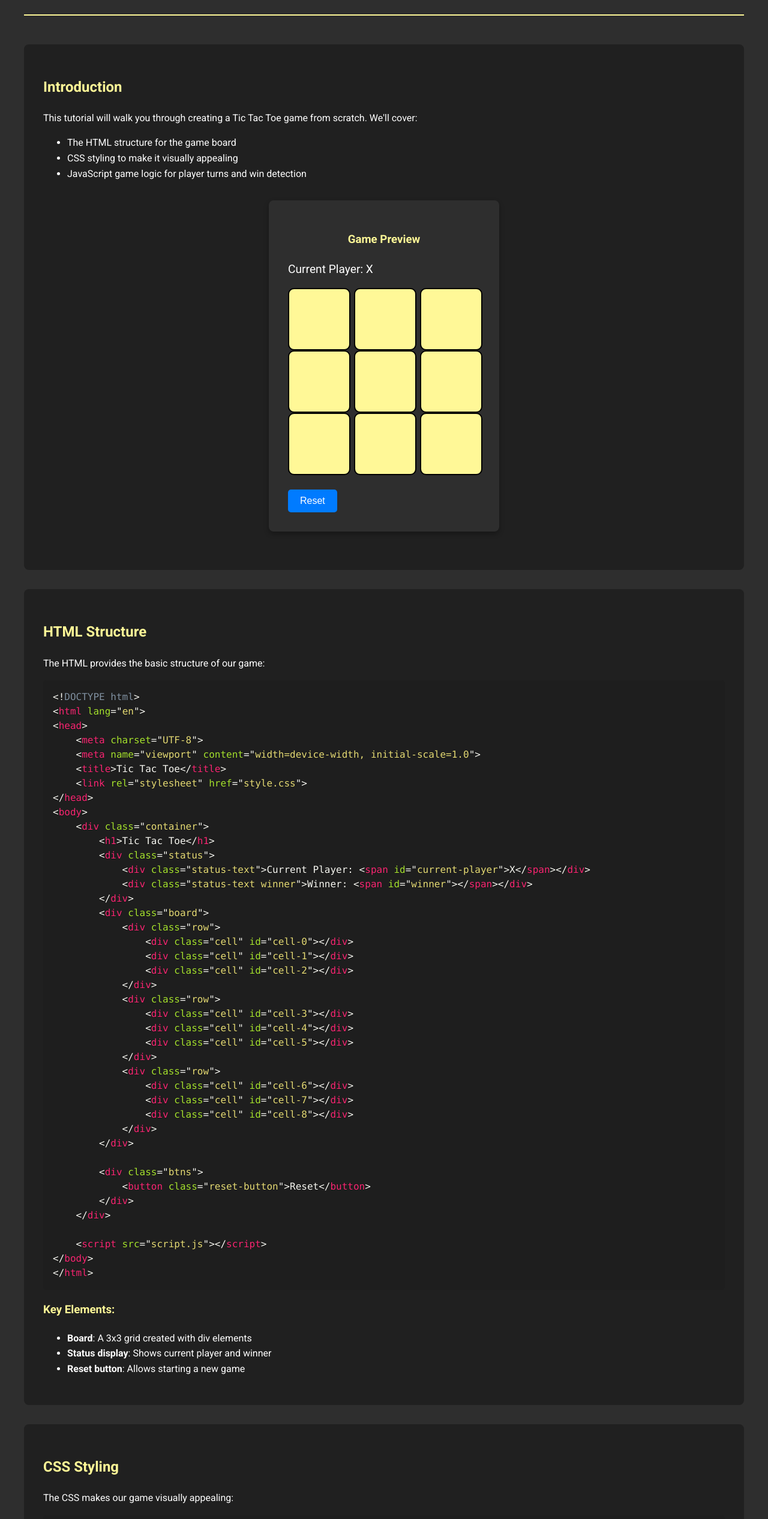
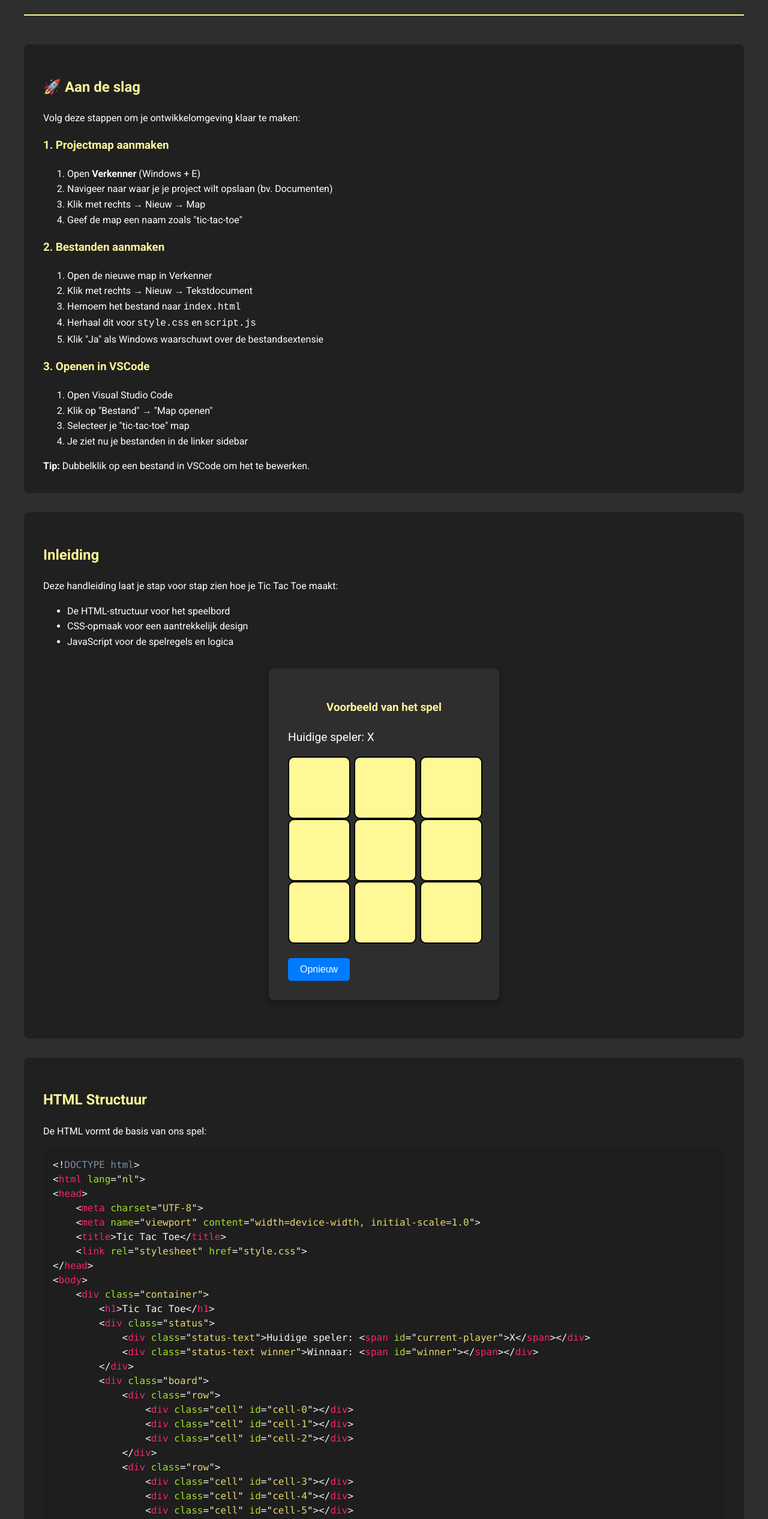
Before and after one commit to pgmgent-atwork2/project-1-workshop-start-to-code-jarne, a plain HTML site: page tutorial.html in a window 1280 px wide. Shown: the part 160-2692 px from the top of the page at 60% size. Drawn offline with nearby package versions, Linux system fonts and the light colour scheme.

Commit message:
aanpassing tutorial

```diff
--- a/tutorial.html
+++ b/tutorial.html
@@ -13,25 +13,59 @@
 <body>
     <div class="container">
         <header>
-            <h1><a href="tool.html">Tic Tac Toe</a> Game Tutorial</h1>
-            <p>Learn how to build this classic game with HTML, CSS, and JavaScript</p>
+            <h1><a target="_blank" href="index.html">Tic Tac Toe</a> Game Tutorial</h1>
+            <p>Leer hoe je dit klassieke spel maakt met HTML, CSS en JavaScript</p>
         </header>
 
         <section class="tutorial-section">
-            <h2>Introduction</h2>
-            <p>This tutorial will walk you through creating a Tic Tac Toe game from scratch. We'll cover:</p>
+            <h2>🚀 Aan de slag</h2>
+            <p>Volg deze stappen om je ontwikkelomgeving klaar te maken:</p>
+
+            <h3>1. Projectmap aanmaken</h3>
+            <ol>
+                <li>Open <strong>Verkenner</strong> (Windows + E)</li>
+                <li>Navigeer naar waar je je project wilt opslaan (bv. Documenten)</li>
+                <li>Klik met rechts → Nieuw → Map</li>
+                <li>Geef de map een naam zoals "tic-tac-toe"</li>
+            </ol>
+
+            <h3>2. Bestanden aanmaken</h3>
+            <ol>
+                <li>Open de nieuwe map in Verkenner</li>
+                <li>Klik met rechts → Nieuw → Tekstdocument</li>
+                <li>Hernoem het bestand naar <code>index.html</code></li>
+                <li>Herhaal dit voor <code>style.css</code> en <code>script.js</code></li>
+                <li>Klik "Ja" als Windows waarschuwt over de bestandsextensie</li>
+            </ol>
+
+            <h3>3. Openen in VSCode</h3>
+            <ol>
+                <li>Open Visual Studio Code</li>
+                <li>Klik op "Bestand" → "Map openen"</li>
+                <li>Selecteer je "tic-tac-toe" map</li>
+                <li>Je ziet nu je bestanden in de linker sidebar</li>
+            </ol>
+
+            <div class="note">
+                <strong>Tip:</strong> Dubbelklik op een bestand in VSCode om het te bewerken.
+            </div>
+        </section>
+
+        <section class="tutorial-section">
+            <h2>Inleiding</h2>
+            <p>Deze handleiding laat je stap voor stap zien hoe je Tic Tac Toe maakt:</p>
             <ul>
-                <li>The HTML structure for the game board</li>
-                <li>CSS styling to make it visually appealing</li>
-                <li>JavaScript game logic for player turns and win detection</li>
+                <li>De HTML-structuur voor het speelbord</li>
+                <li>CSS-opmaak voor een aantrekkelijk design</li>
+                <li>JavaScript voor de spelregels en logica</li>
             </ul>
 
             <div class="game-preview">
                 <div class="demo-game">
-                    <h3 style="text-align: center; color: var(--secondary);">Game Preview</h3>
+                    <h3 style="text-align: center; color: var(--secondary);">Voorbeeld van het spel</h3>
                     <div class="status">
-                        <div class="status-text">Current Player: <span id="current-player">X</span></div>
-                        <div class="status-text winner">Winner: <span id="winner"></span></div>
+                        <div class="status-text">Huidige speler: <span id="current-player">X</span></div>
+                        <div class="status-text winner">Winnaar: <span id="winner"></span></div>
                     </div>
                     <div class="board">
                         <div class="row">
@@ -51,17 +85,17 @@
                         </div>
                     </div>
                     <div class="btns">
-                        <button class="reset-button">Reset</button>
+                        <button class="reset-button">Opnieuw</button>
                     </div>
                 </div>
             </div>
         </section>
 
         <section class="tutorial-section">
-            <h2>HTML Structure</h2>
-            <p>The HTML provides the basic structure of our game:</p>
+            <h2>HTML Structuur</h2>
+            <p>De HTML vormt de basis van ons spel:</p>
             <pre><code class="language-html">&lt;!DOCTYPE html&gt;
-&lt;html lang="en"&gt;
+&lt;html lang="nl"&gt;
 &lt;head&gt;
     &lt;meta charset="UTF-8"&gt;
     &lt;meta name="viewport" content="width=device-width, initial-scale=1.0"&gt;
@@ -72,8 +106,8 @@
     &lt;div class="container"&gt;
         &lt;h1&gt;Tic Tac Toe&lt;/h1&gt;
         &lt;div class="status"&gt;
-            &lt;div class="status-text"&gt;Current Player: &lt;span id="current-player"&gt;X&lt;/span&gt;&lt;/div&gt;
-            &lt;div class="status-text winner"&gt;Winner: &lt;span id="winner"&gt;&lt;/span&gt;&lt;/div&gt;
+            &lt;div class="status-text"&gt;Huidige speler: &lt;span id="current-player"&gt;X&lt;/span&gt;&lt;/div&gt;
+            &lt;div class="status-text winner"&gt;Winnaar: &lt;span id="winner"&gt;&lt;/span&gt;&lt;/div&gt;
         &lt;/div&gt;
         &lt;div class="board"&gt;
             &lt;div class="row"&gt;
@@ -94,7 +128,7 @@
         &lt;/div&gt;
 
         &lt;div class="btns"&gt;
-            &lt;button class="reset-button"&gt;Reset&lt;/button&gt;
+            &lt;button class="reset-button"&gt;Opnieuw&lt;/button&gt;
         &lt;/div&gt;
     &lt;/div&gt;
 
@@ -102,17 +136,17 @@
 &lt;/body&gt;
 &lt;/html&gt;</code></pre>
 
-            <h3>Key Elements:</h3>
+            <h3>Belangrijke onderdelen:</h3>
             <ul>
-                <li><strong>Board</strong>: A 3x3 grid created with div elements</li>
-                <li><strong>Status display</strong>: Shows current player and winner</li>
-                <li><strong>Reset button</strong>: Allows starting a new game</li>
+                <li><strong>Bord</strong>: Een 3×3 grid gemaakt met div-elementen</li>
+                <li><strong>Statusbalk</strong>: Toont de huidige speler en winnaar</li>
+                <li><strong>Resetknop</strong>: Start een nieuw spel</li>
             </ul>
         </section>
 
         <section class="tutorial-section">
-            <h2>CSS Styling</h2>
-            <p>The CSS makes our game visually appealing:</p>
+            <h2>CSS Opmaak</h2>
+            <p>Met CSS maken we het spel visueel aantrekkelijk:</p>
             <pre><code class="language-css">body {
     font-family: Arial, sans-serif;
     margin: 0;
@@ -186,18 +220,17 @@
     display: none;
 }</code></pre>
 
-            <h3>Key Features:</h3>
+            <h3>Belangrijke kenmerken:</h3>
             <ul>
-                <li><strong>Grid layout</strong>: Uses CSS Grid for the game board</li>
-                <li><strong>Hover effects</strong>: Visual feedback when hovering cells</li>
-                <li><strong>Responsive</strong>: Centers the game on the page</li>
-                <li><strong>Visual hierarchy</strong>: Clear styling for different elements</li>
+                <li><strong>Grid layout</strong>: CSS Grid voor het speelbord</li>
+                <li><strong>Hover effecten</strong>: Visuele feedback bij muisover</li>
+                <li><strong>Responsief</strong>: Werkt op verschillende schermen</li>
             </ul>
         </section>
 
         <section class="tutorial-section">
-            <h2>JavaScript Game Logic</h2>
-            <p>The JavaScript handles all the game mechanics:</p>
+            <h2>JavaScript Spellogica</h2>
+            <p>JavaScript regelt alle spelmechanismen:</p>
             <pre><code class="language-javascript">const cells = document.querySelectorAll(".cell");
 const currentPlayerSpan = document.getElementById("current-player");
 const winnerSpan = document.getElementById("winner");
@@ -208,14 +241,14 @@ let currentPlayer = "X";
 let board = ["", "", "", "", "", "", "", "", ""];
 let gameActive = true;
 
-// Winning combinations
+// Winnende combinaties
 const winningCombinations = [
-  [0, 1, 2], [3, 4, 5], [6, 7, 8], // rows
-  [0, 3, 6], [1, 4, 7], [2, 5, 8], // columns
-  [0, 4, 8], [2, 4, 6]             // diagonals
+    [0, 1, 2], [3, 4, 5], [6, 7, 8], // rijen
+    [0, 3, 6], [1, 4, 7], [2, 5, 8], // kolommen
+    [0, 4, 8], [2, 4, 6]             // diagonalen
 ];
 
-// Handle cell click
+// Celklik afhandelen
 function handleCellClick(event) {
     const cell = event.target;
     const cellIndex = Array.from(cells).indexOf(cell);
@@ -234,7 +267,7 @@ function handleCellClick(event) {
 
     if (board.every((cell) => cell !== "")) {
         gameActive = false;
-    winnerSpan.textContent = "Draw";
+        winnerSpan.textContent = "Gelijkspel";
         winnerText.style.display = "block";
         return;
     }
@@ -243,14 +276,14 @@ function handleCellClick(event) {
     currentPlayerSpan.textContent = currentPlayer;
 }
 
-// Check for a winner
+// Winnaar controleren
 function checkWinner() {
     return winningCombinations.some((combination) => {
         return combination.every((index) => board[index] === currentPlayer);
     });
 }
 
-// Reset the game
+// Spel resetten
 function resetGame() {
     board = ["", "", "", "", "", "", "", "", ""];
     gameActive = true;
@@ -265,30 +298,24 @@ function resetGame() {
 cells.forEach((cell) => cell.addEventListener("click", handleCellClick));
 resetButton.addEventListener("click", resetGame);</code></pre>
 
-            <h3>Key Components:</h3>
+            <h3>Belangrijke onderdelen:</h3>
             <ul>
-                <li><strong>Game state</strong>: Tracks current player and board positions</li>
-                <li><strong>Win detection</strong>: Checks all possible winning combinations</li>
-                <li><strong>Turn management</strong>: Alternates between X and O players</li>
-                <li><strong>Event handling</strong>: Responds to cell clicks and reset button</li>
+                <li><strong>Spelstatus</strong>: Volgt de huidige speler en bord</li>
+                <li><strong>Wincontrole</strong>: Checkt alle winnende combinaties</li>
+                <li><strong>Beurtwissel</strong>: Wisselt tussen X en O</li>
             </ul>
         </section>
 
         <section class="tutorial-section">
-            <h2>Conclusion</h2>
-            <p>You've now seen how to build a complete Tic Tac Toe game with:</p>
-            <ol>
-                <li>A clean HTML structure for the game board</li>
-                <li>CSS styling that makes the game visually appealing</li>
-                <li>JavaScript that handles all the game logic</li>
-            </ol>
+            <h2>Conclusie</h2>
+            <p>Je hebt nu geleerd hoe je een volledig werkend Tic Tac Toe spel maakt!</p>
 
-            <h3>Next Steps</h3>
+            <h3>Vervolgstappen</h3>
             <ul>
-                <li>Try adding a score counter to track wins</li>
-                <li>Implement a simple AI opponent</li>
-                <li>Add animations for placing marks and winning</li>
-                <li>Make the game responsive for mobile devices</li>
+                <li>Voeg een scorebord toe</li>
+                <li>Maak een computertegenstander</li>
+                <li>Voeg animaties toe</li>
+                <li>Maak het geschikt voor mobiel</li>
             </ul>
         </section>
     </div>
```
Also changed, not shown: 1 other file. Lines whose indentation alone changed are shown as unchanged.
